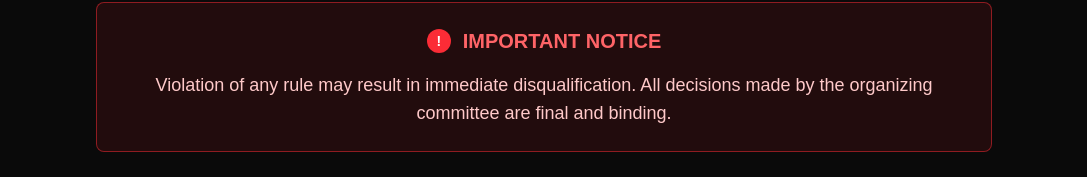
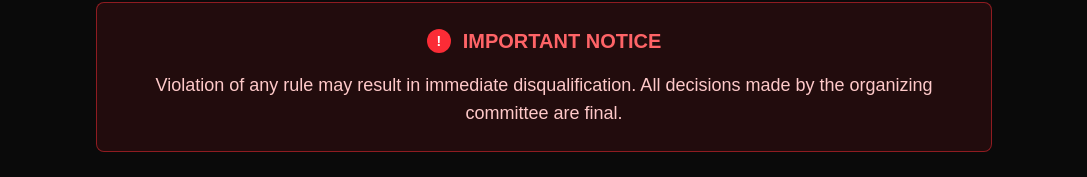
Before and after one commit to Souvik0216J/Hack-O-Lution-2025, a Next.js app: page /rules in a window 1280 px wide. Shown: the part 3047-3224 px from the top of the page, without its empty margins (96-1183 px from the left). Built offline with nearby package versions, Linux system fonts and the light colour scheme; a web font is replaced by a local one.

Commit message:
minor changes

```diff
--- a/src/app/rules/page.tsx
+++ b/src/app/rules/page.tsx
@@ -131,7 +131,7 @@ function RulesPage() {
             </div>
             <p className="text-red-200 text-lg">
               Violation of any rule may result in immediate disqualification.
-              All decisions made by the organizing committee are final and binding.
+              All decisions made by the organizing committee are final.
             </p>
           </div>
         </motion.div>
```
